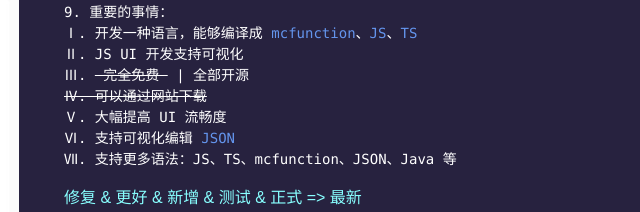
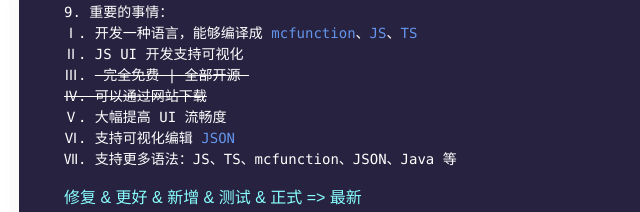
Before and after one commit to Addon-IDE/Web, a plain HTML site: page index.html in a window 1280 px wide. Shown: the part 1672-1884 px from the top of the page, 621-1261 px from the left. Drawn offline with nearby package versions, Linux system fonts and the light colour scheme; a script that the page names is missing.

Commit message:
Update index.html

```diff
--- a/index.html
+++ b/index.html
@@ -189,7 +189,7 @@
                                 id="v226" href="https://baike.baidu.com/item/typescript" title="TypeScript - 百度百科"
                                 target="_blank">TS</a>
 Ⅱ. JS UI 开发支持可视化
-Ⅲ.&nbsp;<del id="v216">&nbsp;完全免费&nbsp;</del>&nbsp;| 全部开源
+Ⅲ.&nbsp;<del id="v216">&nbsp;完全免费 | 全部开源&nbsp;</del>
 <del id="v217">Ⅳ. 可以通过网站下载</del>
 Ⅴ. 大幅提高 UI 流畅度
 Ⅵ. 支持可视化编辑 <a id="v227" href="https://baike.baidu.com/item/json" title="JavaScript Object Notation - 百度百科"
```
